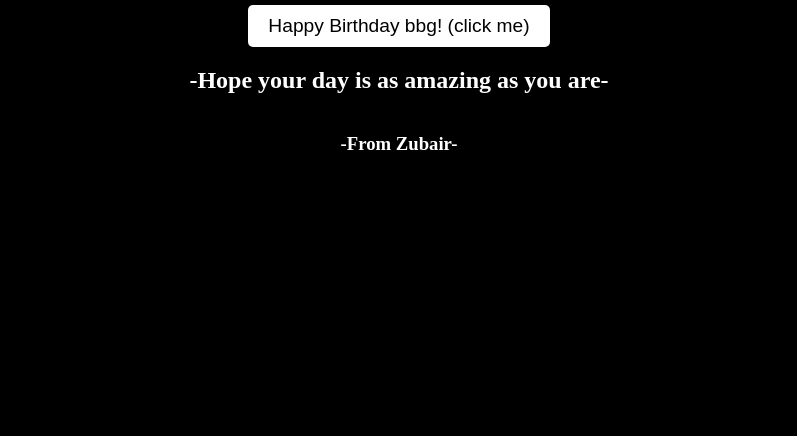
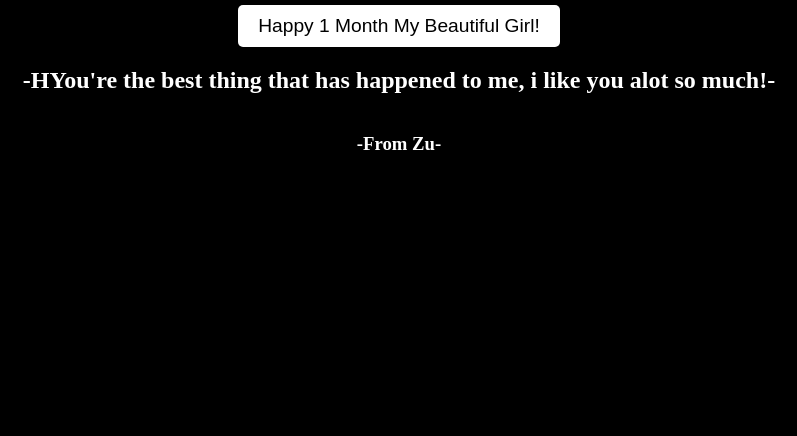
Before and after one commit to zubairameer/FlowersFor, a plain HTML site: page index.html in a window 1280 px wide. Shown: the part 364-800 px from the top of the page, without its empty margins (241-1038 px from the left). Drawn offline with Linux system fonts and the light colour scheme.

Commit message:
Update index.html

```diff
--- a/index.html
+++ b/index.html
@@ -32,8 +32,8 @@
 </head>
 <body>
     <h1>For Aaliya</h1>
-    <button onclick="location.href='flower.html'">Happy Birthday bbg! (click me)</button>
-    <h2>-Hope your day is as amazing as you are-</h2>
-    <h3>-From Zubair-</h3>
+    <button onclick="location.href='flower.html'">Happy 1 Month My Beautiful Girl!</button>
+    <h2>-HYou're the best thing that has happened to me, i like you alot so much!-</h2>
+    <h3>-From Zu-</h3>
 </body>
 </html>
```
